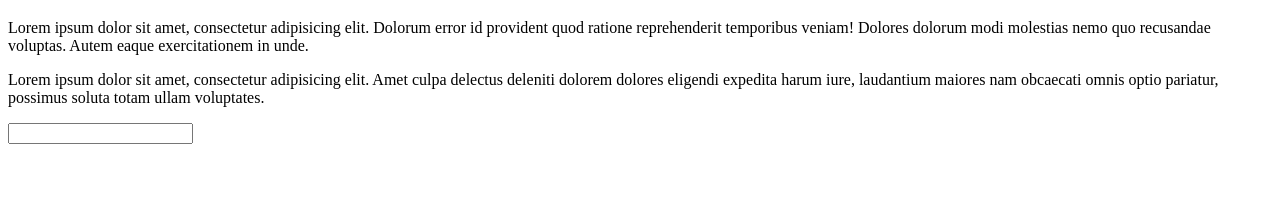
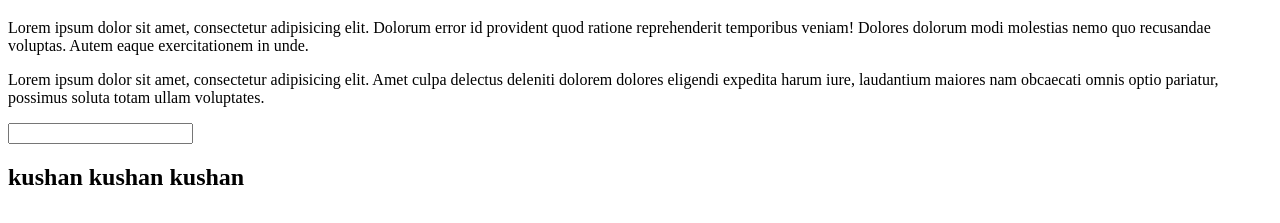
Before and after one commit to kushanMadusha96/MyPortfolio, a plain HTML site: page index.html in a window 1280 px wide. Shown: the part 61-284 px from the top of the page. Drawn offline with Linux system fonts and the light colour scheme.

Commit message:
add sub topic

```diff
--- a/index.html
+++ b/index.html
@@ -9,5 +9,6 @@
 <p>Lorem ipsum dolor sit amet, consectetur adipisicing elit. Dolorum error id provident quod ratione reprehenderit temporibus veniam! Dolores dolorum modi molestias nemo quo recusandae voluptas. Autem eaque exercitationem in unde.</p>
 <p>Lorem ipsum dolor sit amet, consectetur adipisicing elit. Amet culpa delectus deleniti dolorem dolores eligendi expedita harum iure, laudantium maiores nam obcaecati omnis optio pariatur, possimus soluta totam ullam voluptates.</p>
     <input type="text">
+<h2>kushan kushan kushan</h2>
 </body>
 </html>
```
